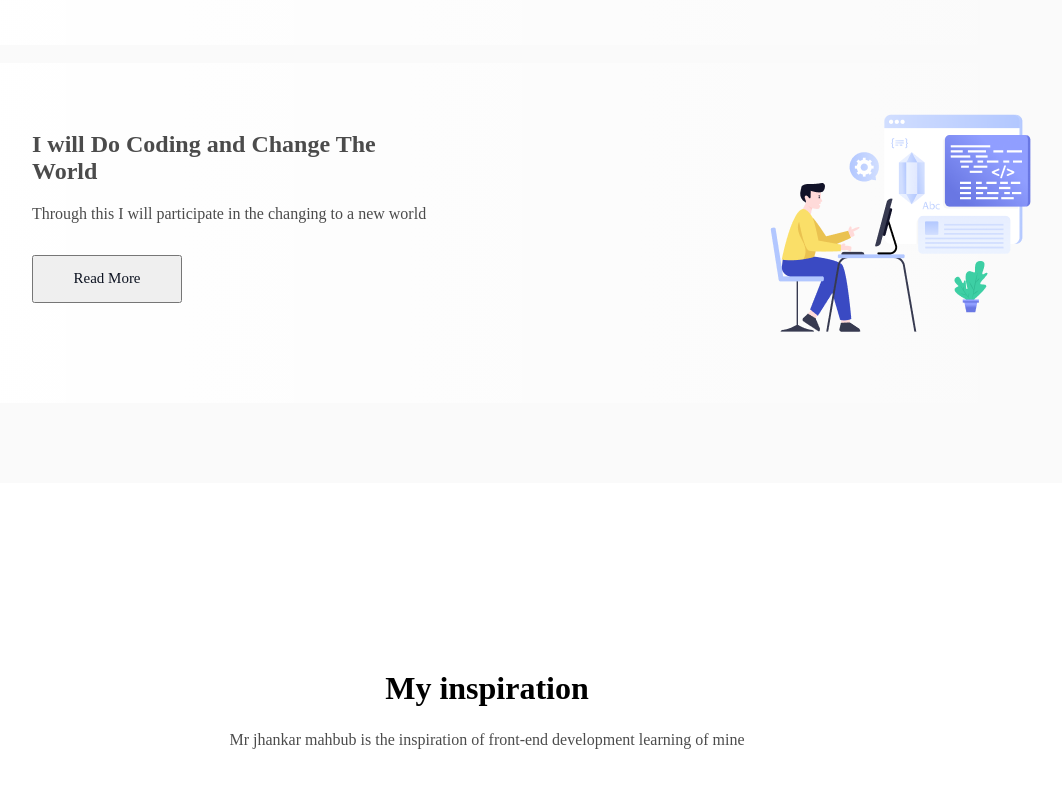
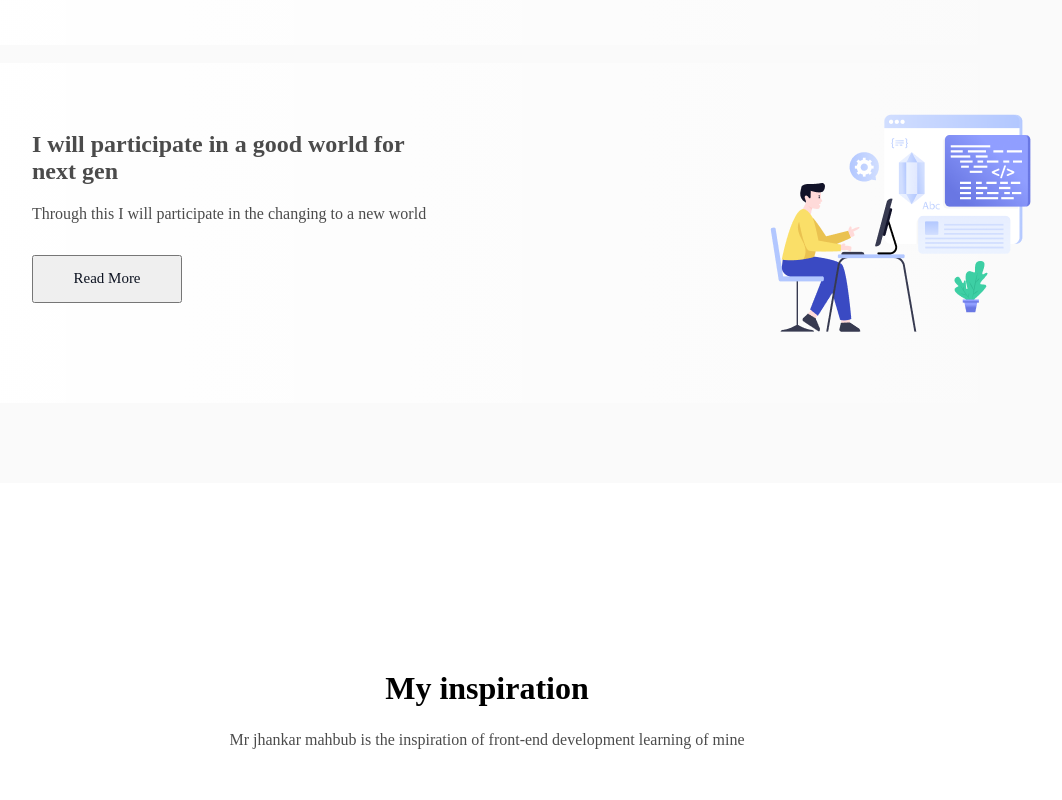
Before and after one commit to Reaz2020/assigenment-1-pHero, a plain HTML site: page index.html in a window 1280 px wide. Shown: the part 1864-2664 px from the top of the page, without its empty margins (153-1215 px from the left). Drawn offline with Linux system fonts and the light colour scheme; grey boxes are pictures that could not be loaded; a web font is replaced by a local one.

Commit message:
text changed

```diff
--- a/index.html
+++ b/index.html
@@ -77,7 +77,7 @@
             </div> <br>
             <div class="why-web-development-sec-main-content3 subsection">
                 <div class="sub-section-header-info-container">
-                    <h2 class="sub-section-heading">I will Do Coding and Change The World</h2>
+                    <h2 class="sub-section-heading">I will participate in a good world for next gen</h2>
                     <p class="sub-section-paragraph">Through this I will participate in the changing to a new world</p>
                     <button class="sub-section-btn">Read More</button>
 
```
